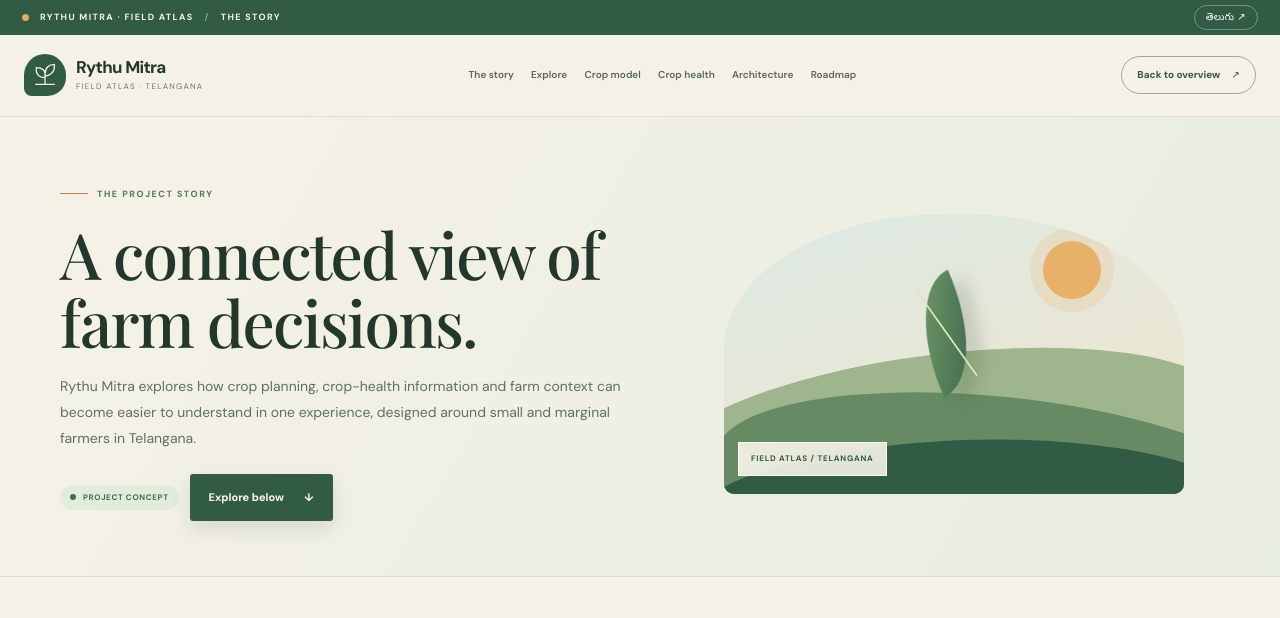
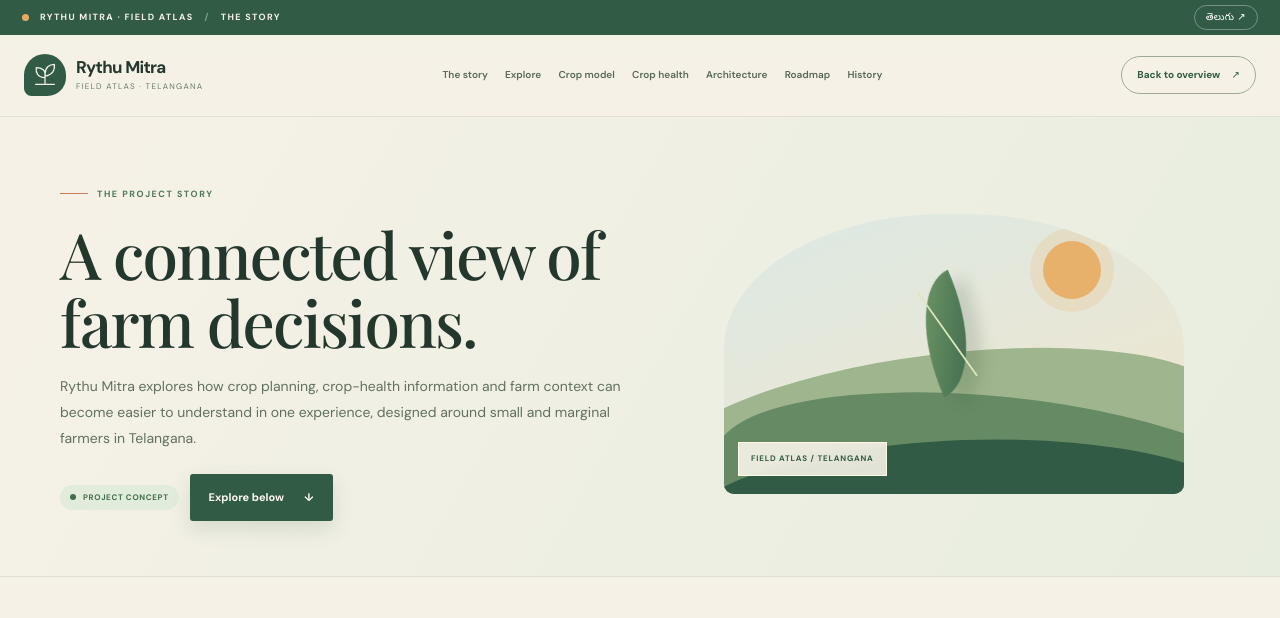
Before and after one commit to Anshuman70739/rythu-mitra, a Flask app: page /about in a window 1280 px wide. Shown: the top 618 px of the page. Run offline with Flask 3, Linux system fonts and the light colour scheme; some web fonts are replaced.

Commit message:
Expose the commit-linked project history page in navigation

```diff
--- a/templates/showcase_page.html
+++ b/templates/showcase_page.html
@@ -18,7 +18,7 @@
 <div class="notice-bar"><span class="notice-dot"></span><span>RYTHU MITRA · FIELD ATLAS</span><span class="notice-divider">/</span><span id="pageKicker">PROJECT EXPLORER</span><button id="languageToggle" class="language-toggle" type="button" aria-label="Switch to Telugu">తెలుగు ↗</button></div>
 <header class="site-header">
 <a class="brand" href="/" aria-label="Rythu Mitra project home"><span class="brand-symbol" aria-hidden="true"><svg viewBox="0 0 48 48"><path d="M24 39V19M24 28C12 28 9 20 10 12c9 0 16 4 14 16ZM24 23C24 12 31 7 39 7c1 10-4 17-15 19Z"/><path d="M9 39h30"/></svg></span><span><strong>Rythu Mitra</strong><small>FIELD ATLAS · TELANGANA</small></span></a>
-<nav class="desktop-nav deep-nav" id="deepNav" aria-label="Showcase navigation"><a href="/#story" data-en="The story" data-te="ప్రాజెక్ట్ కథ">The story</a><a href="/#features" data-en="Explore" data-te="అన్వేషించండి">Explore</a><a href="/features?topic=crop-recommendation" data-en="Crop model" data-te="పంట మోడల్">Crop model</a><a href="/features?topic=plant-health" data-en="Crop health" data-te="పంట ఆరోగ్యం">Crop health</a><a href="/architecture?topic=data-flow" data-en="Architecture" data-te="ఆర్కిటెక్చర్">Architecture</a><a href="/about?topic=roadmap" data-en="Roadmap" data-te="రోడ్‌మ్యాప్">Roadmap</a></nav>
+<nav class="desktop-nav deep-nav" id="deepNav" aria-label="Showcase navigation"><a href="/#story" data-en="The story" data-te="ప్రాజెక్ట్ కథ">The story</a><a href="/#features" data-en="Explore" data-te="అన్వేషించండి">Explore</a><a href="/features?topic=crop-recommendation" data-en="Crop model" data-te="పంట మోడల్">Crop model</a><a href="/features?topic=plant-health" data-en="Crop health" data-te="పంట ఆరోగ్యం">Crop health</a><a href="/architecture?topic=data-flow" data-en="Architecture" data-te="ఆర్కిటెక్చర్">Architecture</a><a href="/about?topic=roadmap" data-en="Roadmap" data-te="రోడ్‌మ్యాప్">Roadmap</a><a href="/about?topic=history" data-en="History" data-te="చరిత్ర">History</a></nav>
 <div class="header-actions"><a class="outline-button" href="/#models">Back to overview <span>↗</span></a><button class="menu-toggle" id="menuToggle" type="button" aria-expanded="false" aria-label="Open navigation">☰</button></div>
 </header>
 <main id="deepMain" data-page="{{ page|e }}" data-topic="{{ request.args.get('topic', '')|e }}" tabindex="-1"><div id="deepContent"><div class="deep-loading"><span class="loading-sprout">✳</span><p>Opening the project explorer…</p></div></div></main>
```
